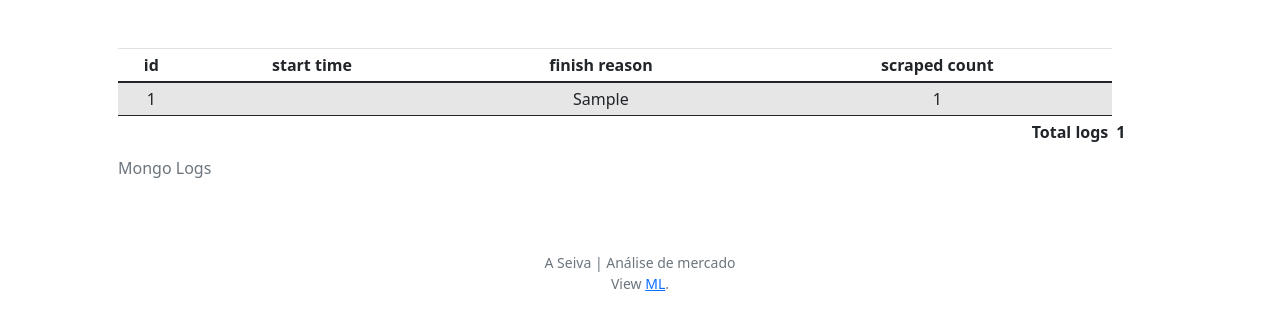
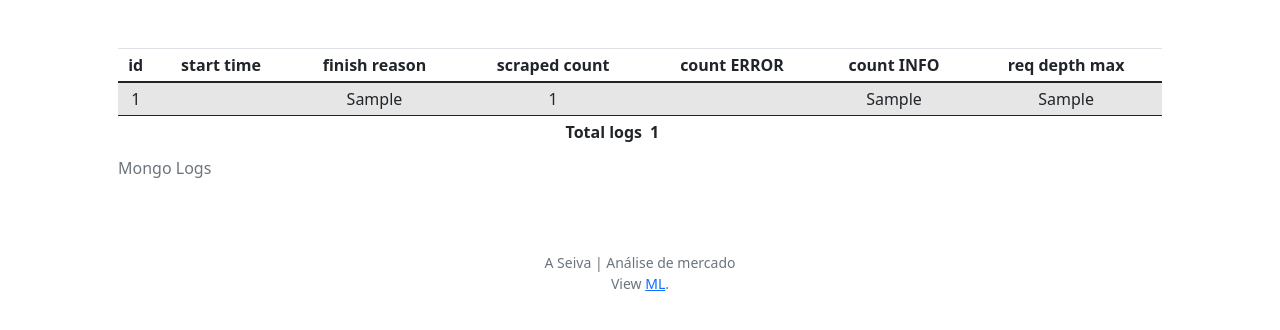
Before and after one commit to bluisfernandes/flask_session, a Flask app: template app/templates/mongologs.html in a window 1280 px wide. Shown: the part 76-406 px from the top of the page. Run offline with Flask 2, Linux system fonts and the light colour scheme; the visitor is signed in with stand-in values (Sample User, id 1); the template is opened without the code that fills it: most values are stand-ins (such as "Sample title", 1, 10 or a date in 2020); parts of the project's set-up code (start-up, migrations or seed data) failed here and were passed over.

Commit message:
add logs count in mongologs

```diff
--- a/app/templates/mongologs.html
+++ b/app/templates/mongologs.html
@@ -17,6 +17,9 @@
                     <th>start time</th>
                     <th>finish reason</th>
                     <th>scraped count</th>
+                    <th>count ERROR</th>
+                    <th>count INFO</th>
+                    <th>req depth max</th>
                 </tr>
             </thead>
             <tbody>
@@ -27,6 +30,9 @@
                     <td>{{ log.start_time['$date'] }}</td>
                     <td>{{ log.finish_reason }}</td>
                     <td>{{ log.item_scraped_count }}</td>
+                    <td>{{ log['log_count/ERROR'] }}</td>
+                    <td>{{ log['log_count/INFO'] }}</td>
+                    <td>{{ log.request_depth_max }}</td>
                 </tr>
 
 
```
